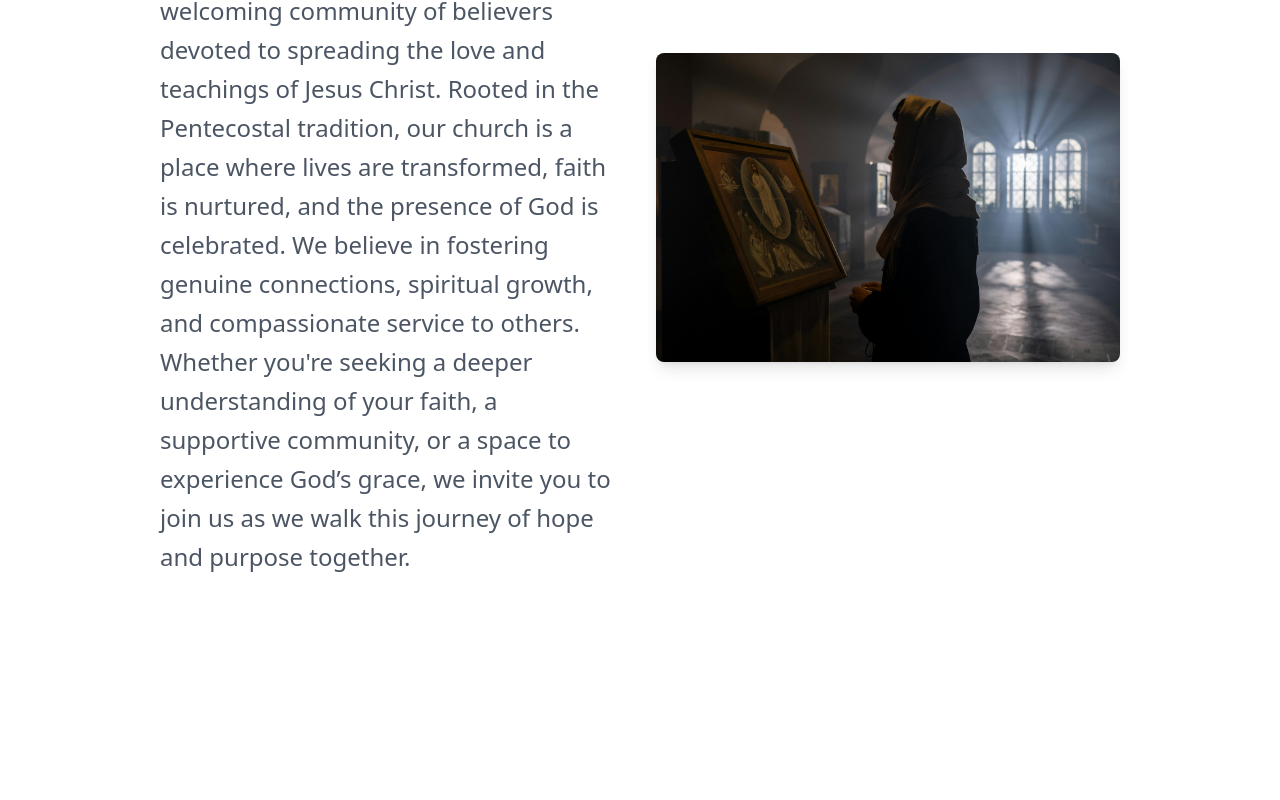
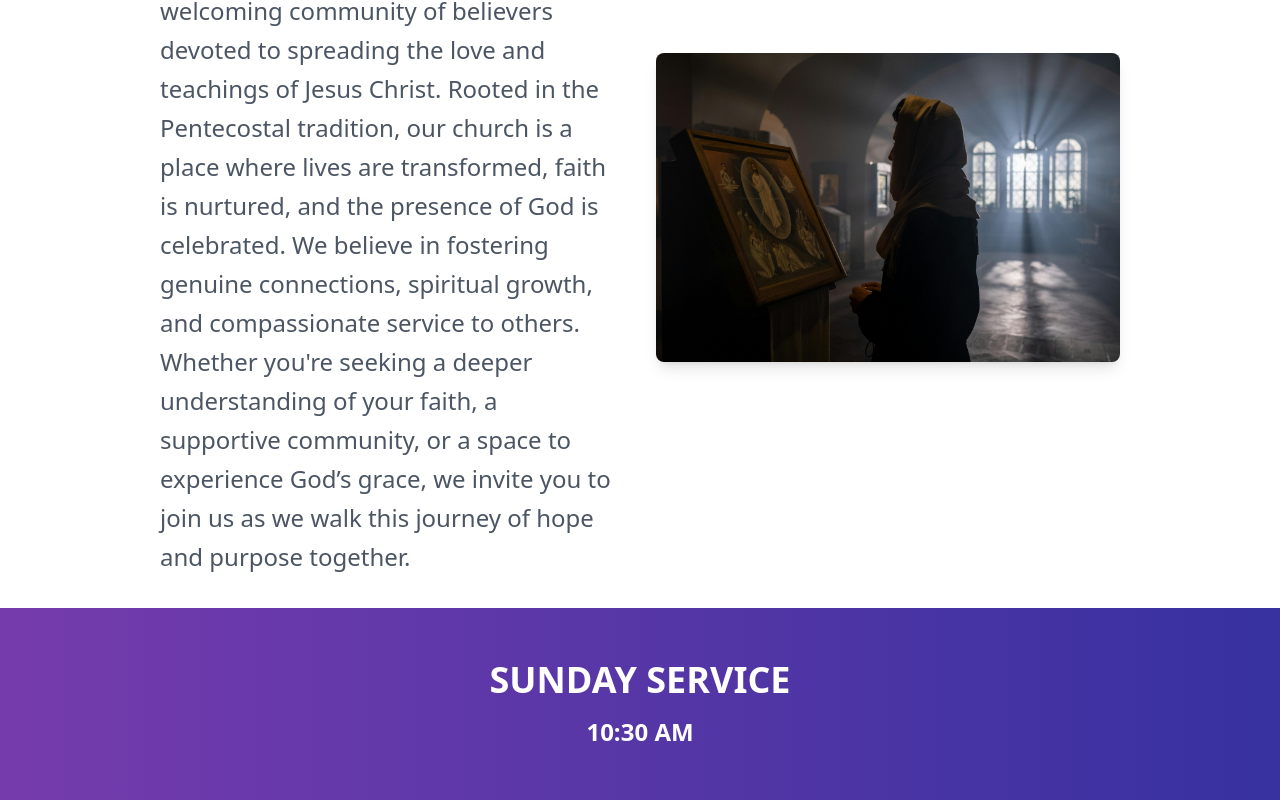
Before and after one commit to Gidayi-dev/Church, a React (Vite) app in the folder church/: page / in a window 1280 px wide. Shown: the part 993-1793 px from the top of the page. Before the commit the page ends 1601 px from the top, so only its background shows below. Built offline with nearby package versions, Linux system fonts and the light colour scheme.

Commit message:
service complete

```diff
--- a/church/src/App.jsx
+++ b/church/src/App.jsx
@@ -1,11 +1,13 @@
 import Home from "./Components/home";
 import About from "./Components/about";
+import Service from "./Components/service";
 
 function App() {
   return (
     <div>
       <Home />
       <About />
+      <Service/>
     </div>
   );
 }
--- /dev/null
+++ b/church/src/Components/service.jsx
@@ -0,0 +1,16 @@
+function Service() {
+    return (
+      <div className="relative h-48 w-full bg-gradient-to-r from-purple-500 to-indigo-600 flex items-center justify-center text-center text-white">
+        {/* Optional Overlay for Darker Effect */}
+        <div className="absolute inset-0 bg-black opacity-30"></div>
+
+        {/* Content Container */}
+        <div className="relative z-10">
+          <h1 className="text-4xl font-extrabold">SUNDAY SERVICE</h1>
+          <p className="mt-4 font-bold text-2xl">10:30 AM</p>
+        </div>
+      </div>
+    );
+  }
+
+  export default Service;
```
